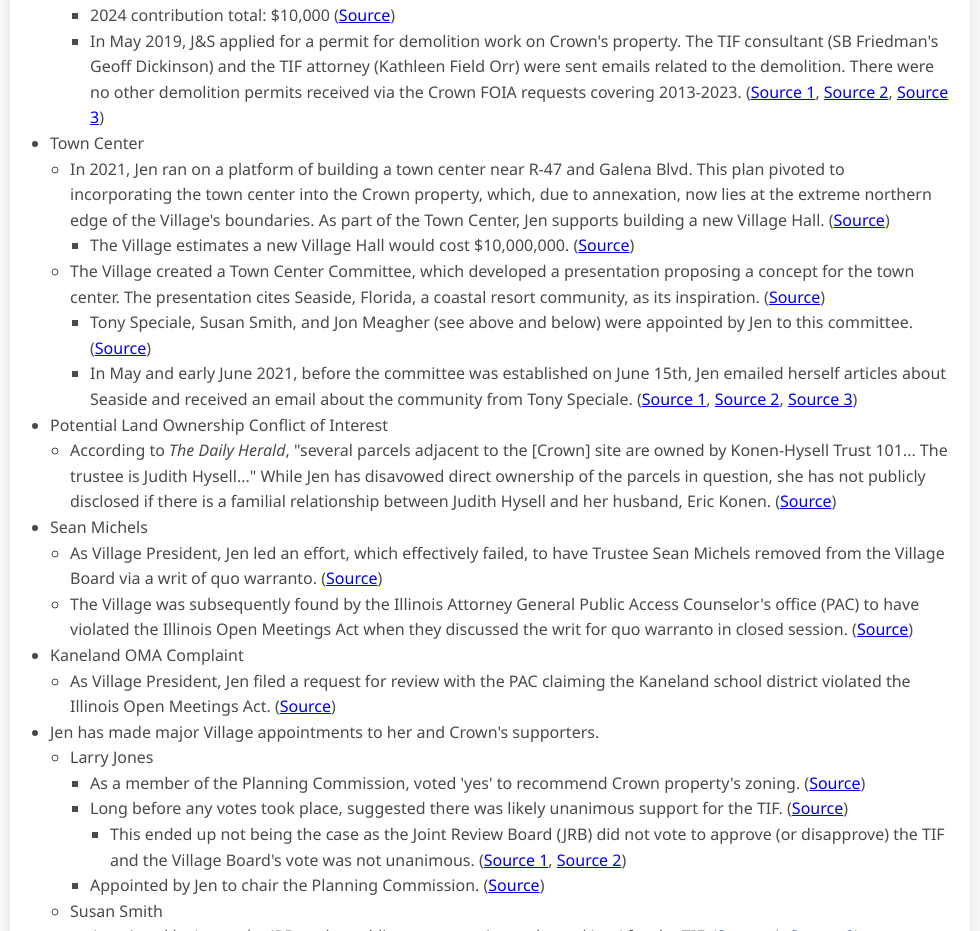
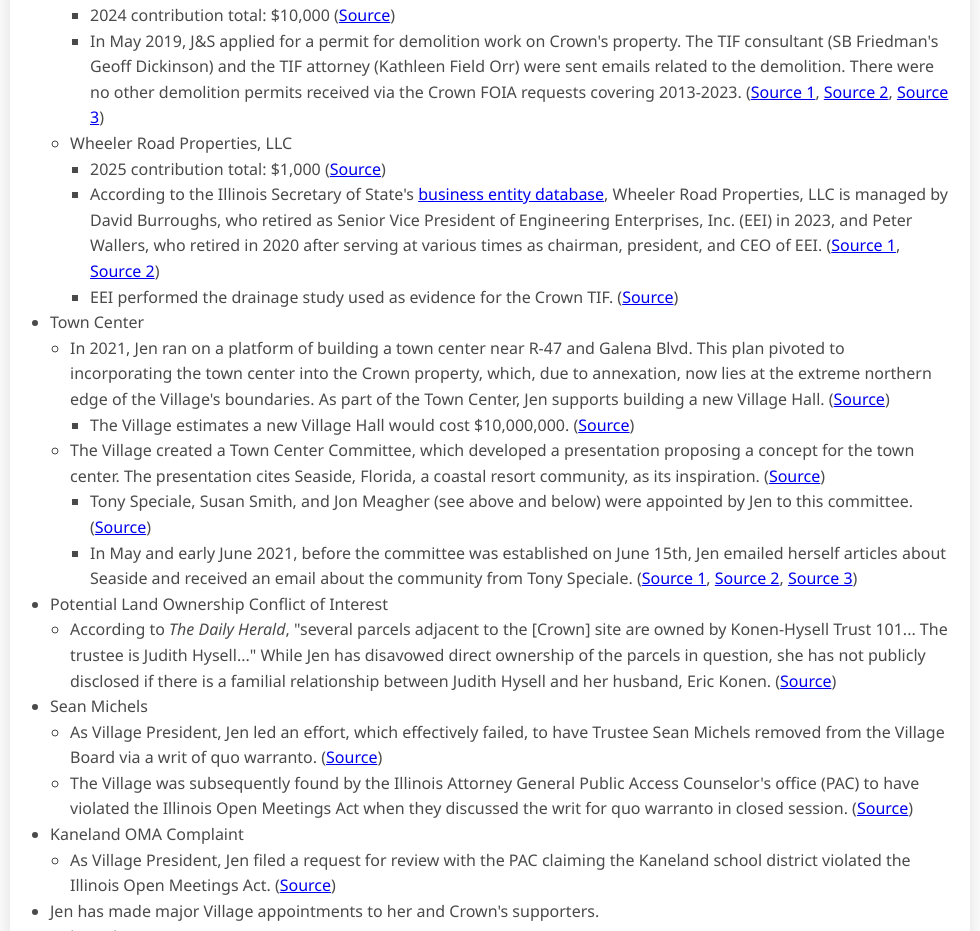
Before and after one commit to sugargrovegadfly/sugargrovegadfly.github.io, a plain HTML site: page articles/7.html in a window 1280 px wide. Shown: the part 1170-2101 px from the top of the page, without its empty margins (150-1130 px from the left). Drawn offline with Linux system fonts and the light colour scheme.

Commit message:
update article 7

```diff
--- a/articles/7.html
+++ b/articles/7.html
@@ -80,6 +80,13 @@
 									<ul>
 										<li>2024 contribution total: $10,000 (<a href="/images/7o.png">Source</a>)</li>
 										<li>In May 2019, J&S applied for a permit for demolition work on Crown's property. The TIF consultant (SB Friedman's Geoff Dickinson) and the TIF attorney (Kathleen Field Orr) were sent emails related to the demolition. There were no other demolition permits received via the Crown FOIA requests covering 2013-2023. (<a href="/images/7e.png ">Source 1</a>, <a href="/images/7ag.png ">Source 2</a>, <a href="/images/7f.png">Source 3</a>)</li>
+									</ul>
+								</li>
+								<li>Wheeler Road Properties, LLC
+									<ul>
+										<li>2025 contribution total: $1,000 (<a href="/images/7am.png">Source</a>)</li>
+										<li>According to the Illinois Secretary of State's <a href="https://apps.ilsos.gov/businessentitysearch/">business entity database</a>, Wheeler Road Properties, LLC is managed by David Burroughs, who retired as Senior Vice President of Engineering Enterprises, Inc. (EEI) in 2023, and Peter Wallers, who retired in 2020 after serving at various times as chairman, president, and CEO of EEI. (<a href="/images/7an.png">Source 1</a>, <a href="/images/7ap.png">Source 2</a>)</li>
+										<li>EEI performed the drainage study used as evidence for the Crown TIF. (<a href="/images/7ao.png">Source</a>) </li>
 									</ul>
 								</li>
 							</ul>
```
Also changed, not shown: images/7am.png (added), images/7an.png (added), images/7ao.png (added), images/7ap.png (added).
